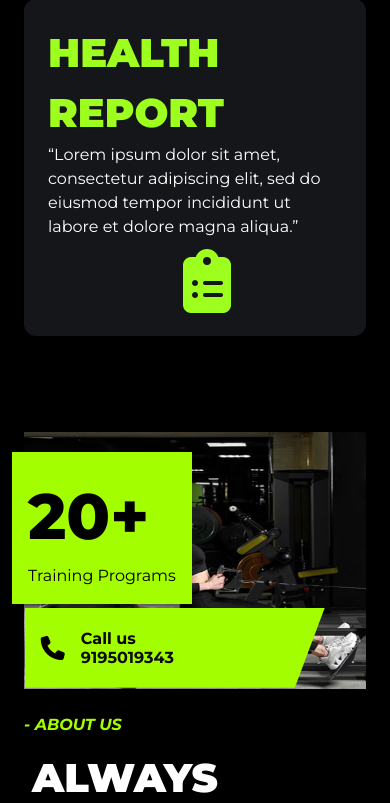
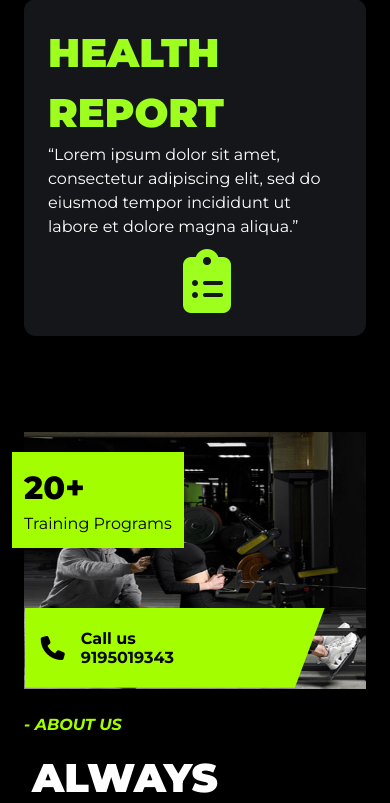
Before and after one commit to efmarcial-dev/trainer, a Django app: page / in a window 390 px wide. Shown: the part 1631-2434 px from the top of the page. Run offline with Django 5.2, Linux system fonts and the light colour scheme; some libraries are stand-ins or nearby versions.

Commit message:
Update styles.css

```diff
--- a/main/static/main/css/styles.css
+++ b/main/static/main/css/styles.css
@@ -91,6 +91,7 @@
     left: 0rem;
     justify-content: center;
     align-items: center;
+    max-width: 600px;
 
   }
 
@@ -310,4 +311,10 @@
     .icon{
         font-size: 4em;
     }
+
+    .highlight-box {
+        font-size: 2rem;
+        padding: 0.75rem;
+        max-width: 50%;
+    }
   }
```
